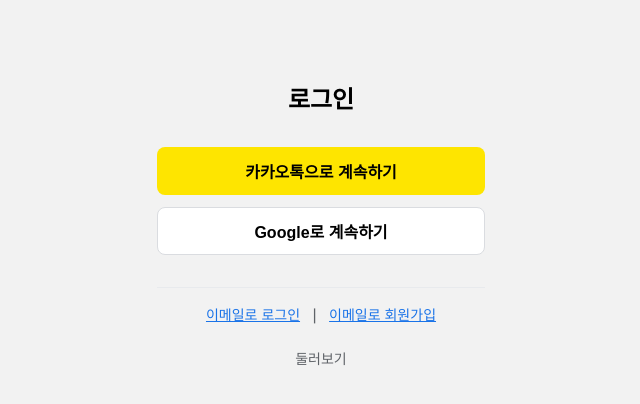
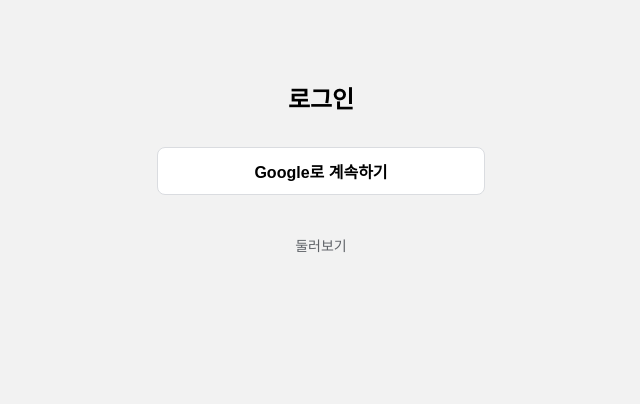
Before and after one commit to oh-hyerim/skin-ai-gpt, a Next.js app: page /login in a window 1280 px wide. Shown: the top 404 px of the page, without its empty margins (319-959 px from the left). Built offline with nearby package versions, Linux system fonts and the light colour scheme.

Commit message:
Initial commit: Skin AI GPT with Google OAuth and Prisma setup

```diff
--- a/app/api/auth/[...nextauth]/route.ts
+++ b/app/api/auth/[...nextauth]/route.ts
@@ -12,7 +12,7 @@
     }),
   ],
   pages: {
-    // 기본 페이지 사용 (커스텀 페이지는 추후)
+    signIn: "/login",
   },
   callbacks: {
     async jwt({ token, account, profile }) {
--- a/app/login/Login.tsx
+++ b/app/login/Login.tsx
@@ -30,7 +30,8 @@
       <div id="loginOptions">
         <h1 style={{textAlign: "center", marginBottom: 32, fontSize: 24, fontWeight: 600}}>로그인</h1>
 
-        <button
+        {/* 카카오 로그인 비활성화 */}
+        {/* <button
           id="kakaoLoginBtn"
           onClick={() => alert('카카오 로그인은 준비 중입니다.')}
           style={{
@@ -46,7 +47,7 @@
           }}
         >
           카카오톡으로 계속하기
-        </button>
+        </button> */}
 
         <button
           id="googleLoginBtn"
@@ -66,7 +67,8 @@
           Google로 계속하기
         </button>
 
-        <div style={{
+        {/* 이메일 로그인/회원가입 비활성화 */}
+        {/* <div style={{
           marginTop:16,
           textAlign: "center",
           borderTop: "1px solid #e8eaed",
@@ -101,7 +103,7 @@
           >
             이메일로 회원가입
           </button>
-        </div>
+        </div> */}
 
         <div style={{marginTop:24, textAlign: "center"}}>
           <button
--- a/package.json
+++ b/package.json
@@ -5,7 +5,9 @@
   "scripts": {
     "dev": "next dev",
     "build": "next build",
-    "start": "next start"
+    "start": "next start",
+    "postinstall": "prisma generate",
+    "migrate:deploy": "prisma migrate deploy"
   },
   "dependencies": {
     "@prisma/client": "^6.16.2",
```
Also changed, not shown: vercel.json, 2 other files (tests, documents, lock files or other folders).
